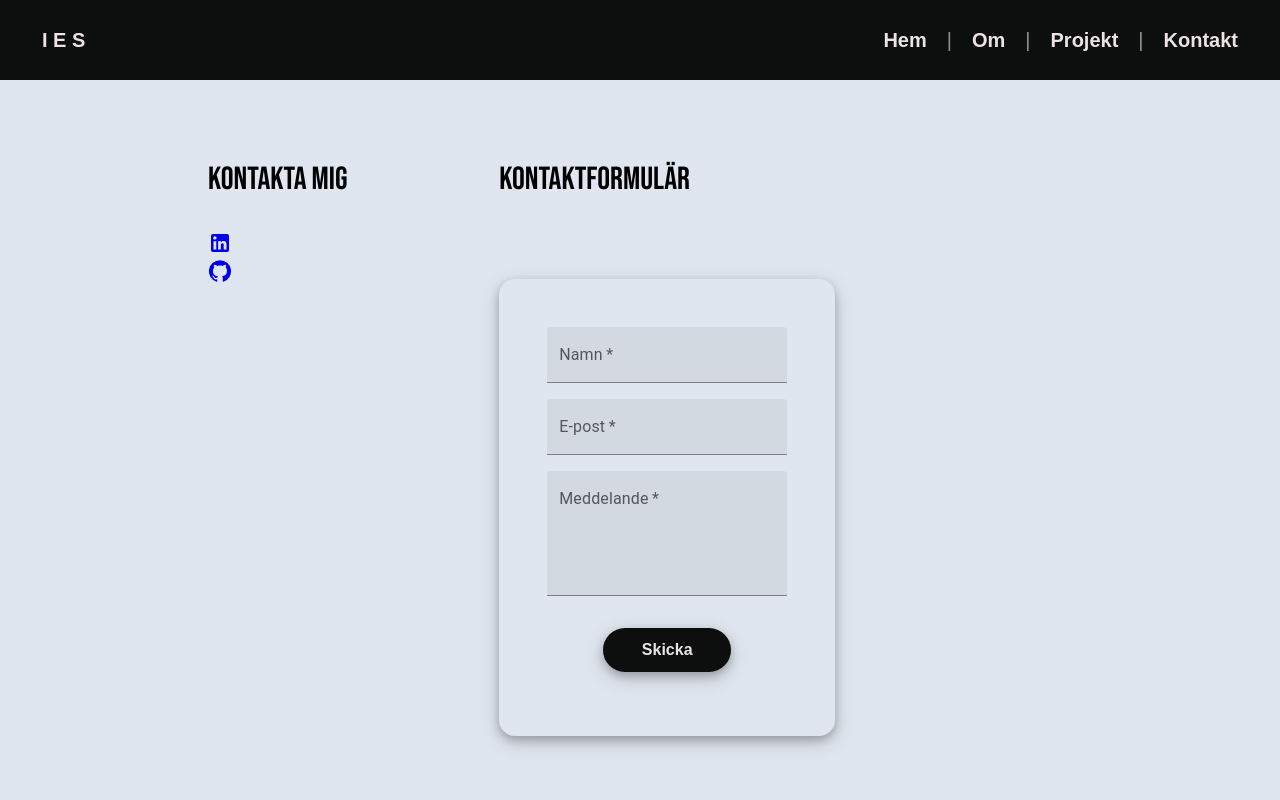
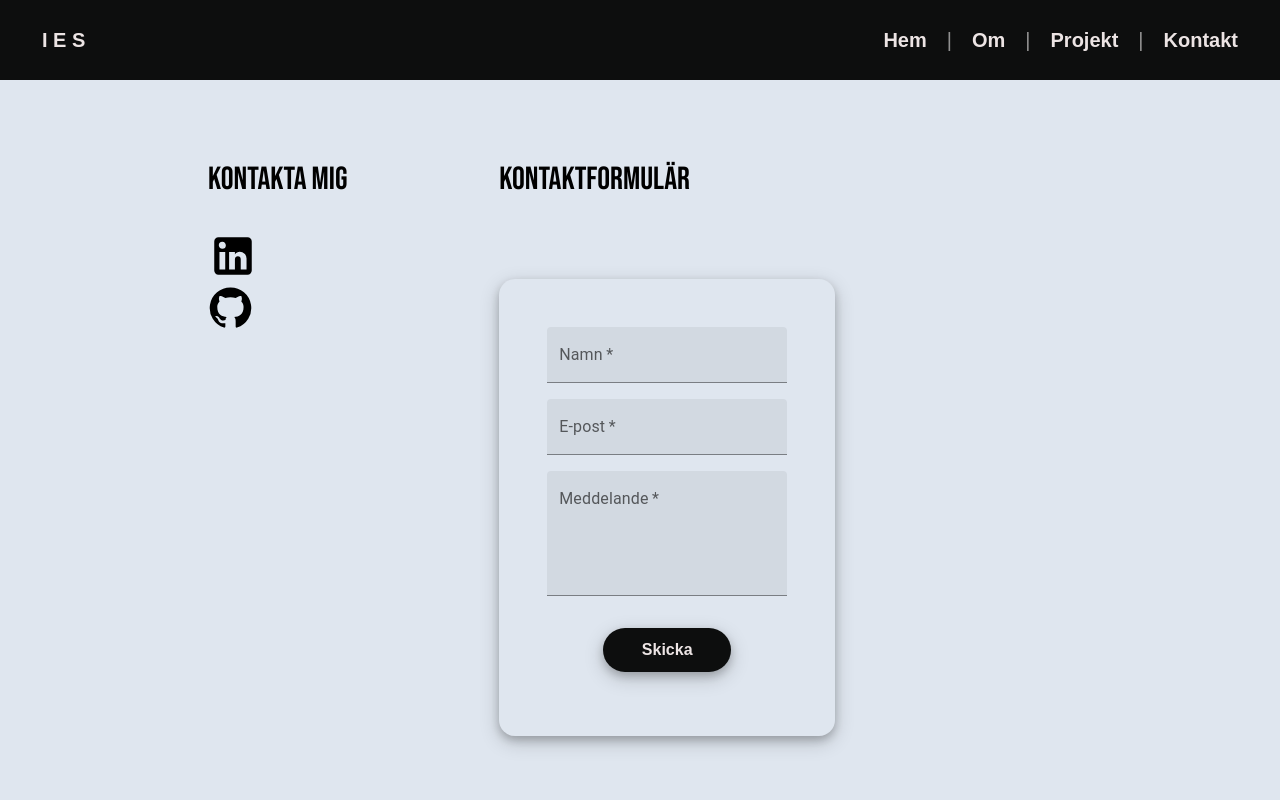
Before and after one commit to isabellaes/portfolio, a React (Create React App) app: page /contact in a window 1280 px wide. Shown: the top 800 px of the page. Built offline with nearby package versions, Linux system fonts and the light colour scheme.

Commit message:
update colors

```diff
--- a/src/pages/ContactPage.tsx
+++ b/src/pages/ContactPage.tsx
@@ -20,13 +20,15 @@ const ContactPage = () => {
                 className={"link-desktop"}
                 href="https://www.linkedin.com/in/isabella-ekdahl-sahlberg-a99828220/"
               >
-                <LinkedInIcon></LinkedInIcon>
+                <LinkedInIcon
+                  sx={{ fontSize: 50, color: "black" }}
+                ></LinkedInIcon>
               </a>
               <a
                 className={"link-desktop"}
                 href=" https://github.com/isabellaes?tab=repositories"
               >
-                <GitHubIcon></GitHubIcon>
+                <GitHubIcon sx={{ fontSize: 45, color: "black" }}></GitHubIcon>
               </a>
             </div>
 
```
